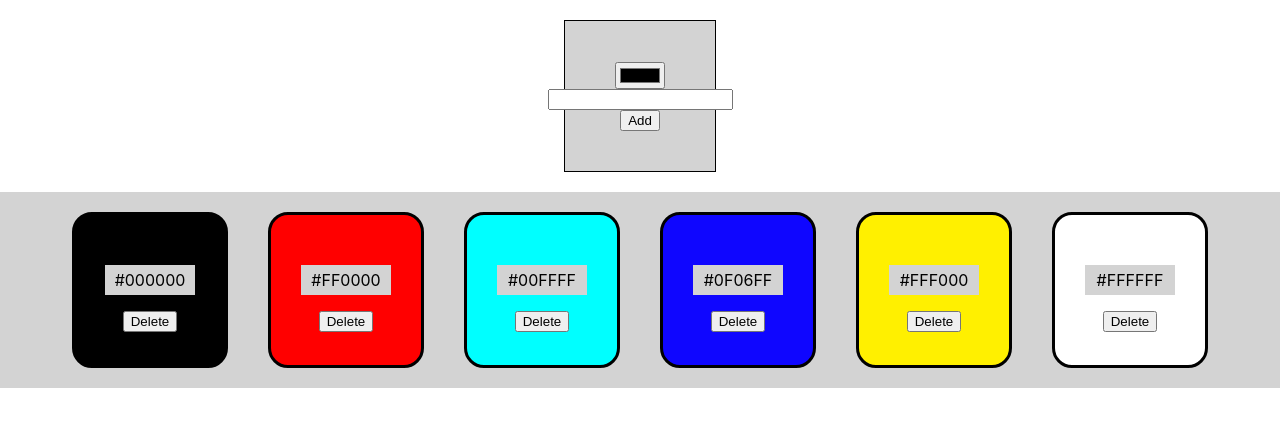
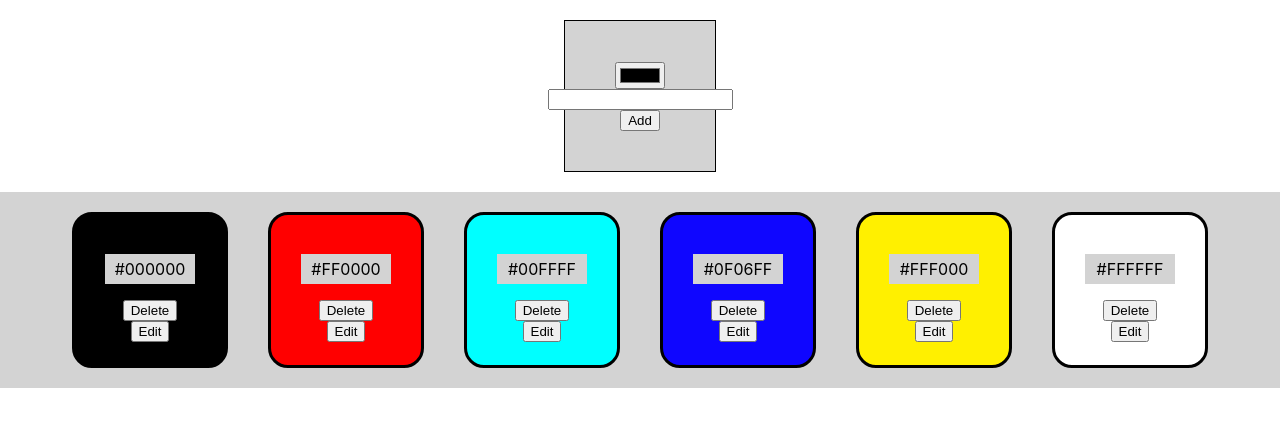
Before and after one commit to edanum/color-saver-app, a React (Create React App) app: page / in a window 1280 px wide. Shown: the top 426 px of the page. Built offline with nearby package versions, Linux system fonts and the light colour scheme.

Commit message:
delete button functional, edit button added (nf)

```diff
--- a/src/App.js
+++ b/src/App.js
@@ -23,11 +23,13 @@ function App() {
     console.log(color);
   }
 
-  function handleDeleteCard(id) {
-    cards.filter(item => item.id !== id)
-    console.log("handle Delete Card greift")
+  function deleteCard(id) {
+    setCards(cards.filter((item) => item.id !== id));
   }
 
+  function editCard(id) {
+    console.log("Edit triggered");
+  }
 
   return (
     <div className="App">
@@ -37,8 +39,10 @@ function App() {
           return (
             <Card
               key={color.id}
+              id={color.id}
               hexcode={color.hexcode}
-              handleDeleteCard={handleDeleteCard}
+              deleteCard={deleteCard}
+              editCard={editCard}
             />
           );
         })}
--- a/src/components/Card.js
+++ b/src/components/Card.js
@@ -1,7 +1,13 @@
-import "./Card.css"
+import "./Card.css";
 
+export function Card({ id, hexcode, deleteCard, editCard }) {
+  function handleDeleteCard() {
+    deleteCard(id);
+  }
 
-export function Card({ hexcode, handleDeleteCard }) {
+      function handleEditCard() {
+       editCard(id);
+      }
 
   return (
     <div className="card" style={{ backgroundColor: hexcode }}>
@@ -12,6 +18,7 @@ export function Card({ hexcode, handleDeleteCard }) {
         {hexcode}
       </p>
       <button onClick={handleDeleteCard}>Delete</button>
+      <button onClick={handleEditCard}>Edit</button>
     </div>
   );
 }
```
Lines whose indentation alone changed are shown as unchanged.
